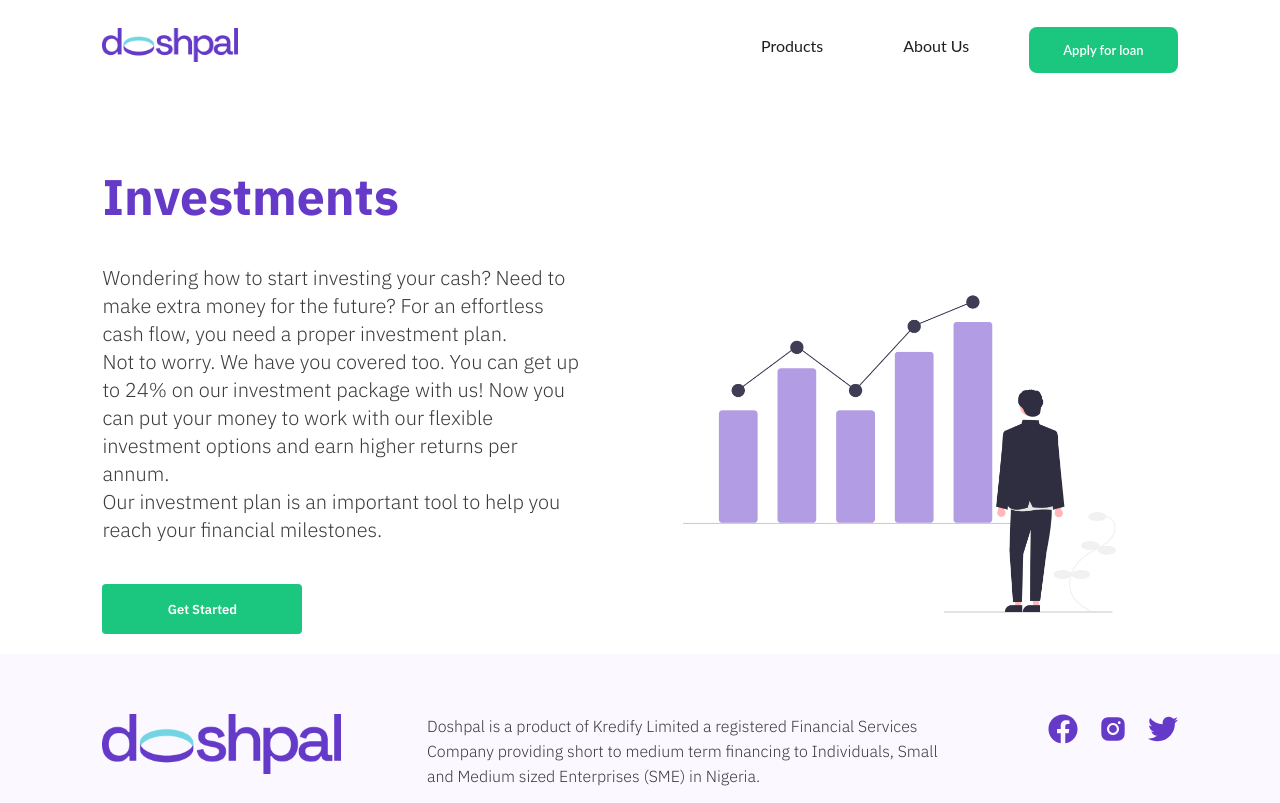
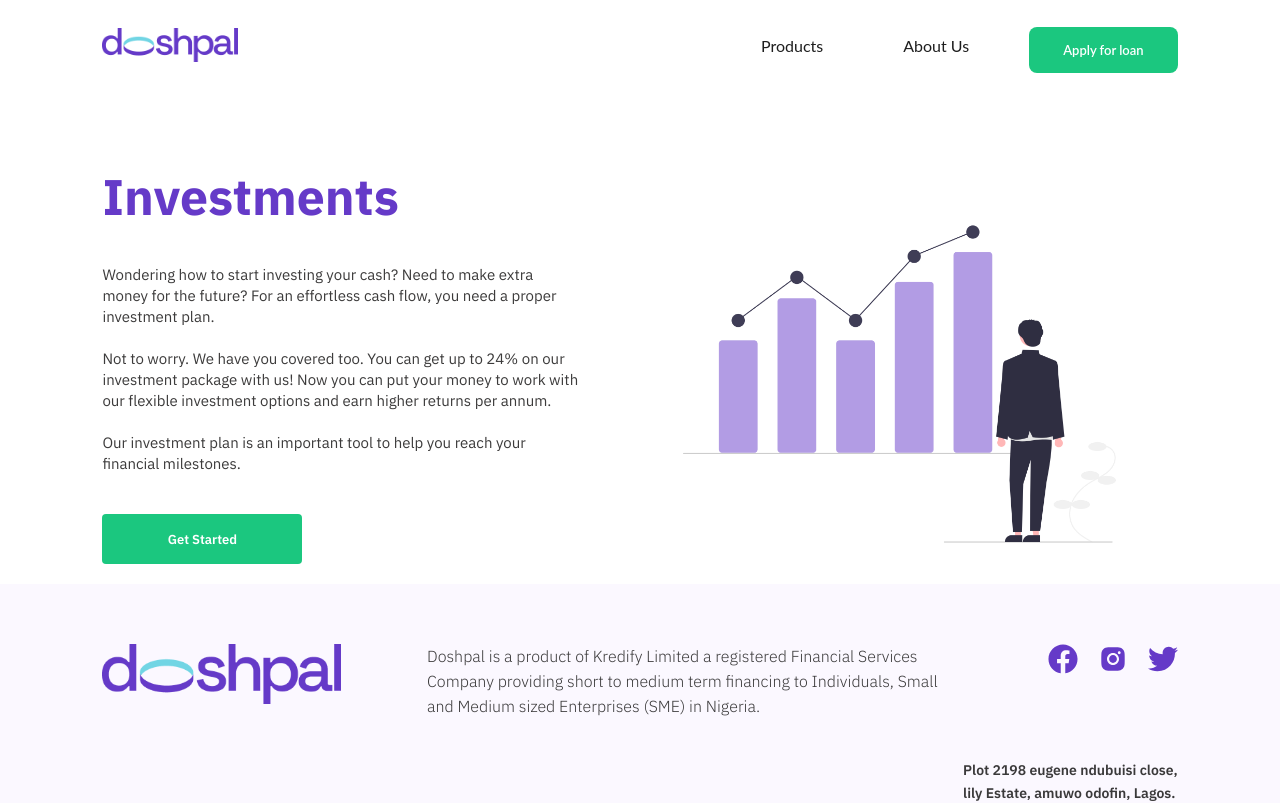
Before and after one commit to loftytech/doshpal, a React (Create React App) app: page /invest in a window 1280 px wide. Shown: the top 803 px of the page. Built offline with nearby package versions, Linux system fonts and the light colour scheme; no server answers.

Commit message:
fixed issues

```diff
--- a/src/views/screens/about/AbountScreen.tsx
+++ b/src/views/screens/about/AbountScreen.tsx
@@ -17,7 +17,7 @@
                     <Hero>
                         <div className="text-wrapper">
                             <h2>Doshpal for you;</h2>
-                            <h3>Credit for all</h3>
+                            <h3>Your true money friend</h3>
                             <span>Doshpal, a subsidiary of Kredify, is derived from two words, 'Dosh' and 'Pal', meaning 'Cash' and 'Friend'.<br /><br /> Kredify is a registered financial service company and your one-stop to getting short to medium-term financing. <br /><br /> This opportunity applies to individuals and small and medium-sized enterprises in Nigeria.</span>
                         </div>
 
--- a/src/views/screens/about/styles.ts
+++ b/src/views/screens/about/styles.ts
@@ -46,10 +46,10 @@
         span {
             display: block;
             color: #3C3B3B;
-            font-size: 20px;
+            font-size: 15px;
             font-weight: 400;
             margin-bottom: 40px;
-            line-height: 30px;
+            line-height: 21px;
         }
     }
 
--- a/src/views/screens/home/HomeScreen.tsx
+++ b/src/views/screens/home/HomeScreen.tsx
@@ -118,7 +118,7 @@
             <div className="calc-sec">
                 <h2>Your Loan</h2>
                 <h3>Calculator</h3>
-                <p>Calculate your potential loanable amount below. To calculate your loanable amount you need to slide across the bar. <br /> <br /> FOR COLLATERAL LOAN you must tap on “Collateral loan” on the loan type</p>
+                <p>Calculate your potential loanable amount below. To calculate your loanable amount you need to slide across the bar</p>
 
                 <h4>Loan Amount</h4>
                 <Range value={loanAmount} onMove={(value) => { setPercentageLoanSlider(value); }} />
@@ -200,14 +200,14 @@
                     <h2>Securing capital for individuals and SMEs in Nigeria may be tough, but there are options available.</h2>
                     <div className="row">
                         {/* <span>At Doshpal, we cater to the bespoke needs of self-employed business owners: SMEs, self-employed professionals, entertainers, start-ups, and tech entrepreneurs.</span> */}
-                        <div className="slide-control-wrapper">
+                        {/* <div className="slide-control-wrapper">
                             <div className="box">
                                 <BsChevronLeft />
                             </div>
                             <div className="box">
                                 <BsChevronRight />
                             </div>
-                        </div>
+                        </div> */}
                     </div>
 
                     <FeatureWrapper>
--- a/src/views/screens/invest/InvestScreen.tsx
+++ b/src/views/screens/invest/InvestScreen.tsx
@@ -18,8 +18,8 @@
                             <h3>Investments</h3>
                             <span>Wondering how to start investing your cash? Need to make extra money for the future? For an effortless cash flow, you need a proper investment plan.
 
-                            <br /> Not to worry. We have you covered too. You can get up to 24% on our investment package with us! Now you can put your money to work with our flexible investment options and earn higher returns per annum.
-                            <br />Our investment plan is an important tool to help you reach your financial milestones.
+                            <br /> <br /> Not to worry. We have you covered too. You can get up to 24% on our investment package with us! Now you can put your money to work with our flexible investment options and earn higher returns per annum.
+                            <br /> <br />Our investment plan is an important tool to help you reach your financial milestones.
                             </span>
                             <Link to="/invest-apply">Get Started</Link>
                         </div>
--- a/src/views/screens/invest/styles.ts
+++ b/src/views/screens/invest/styles.ts
@@ -34,10 +34,10 @@
         span {
             display: block;
             color: #3C3B3B;
-            font-size: 20px;
-            font-weight: 300;
+            font-size: 15px;
+            font-weight: 400;
             margin-bottom: 40px;
-            line-height: 28px;
+            line-height: 21px;
         }
         a {
             display: flex;
--- a/src/views/screens/loan/styles.ts
+++ b/src/views/screens/loan/styles.ts
@@ -34,10 +34,10 @@
         span {
             display: block;
             color: #3C3B3B;
-            font-size: 20px;
-            font-weight: 300;
+            font-size: 15px;
+            font-weight: 400;
             margin-bottom: 40px;
-            line-height: 28px;
+            line-height: 21px;
         }
 
 
```
